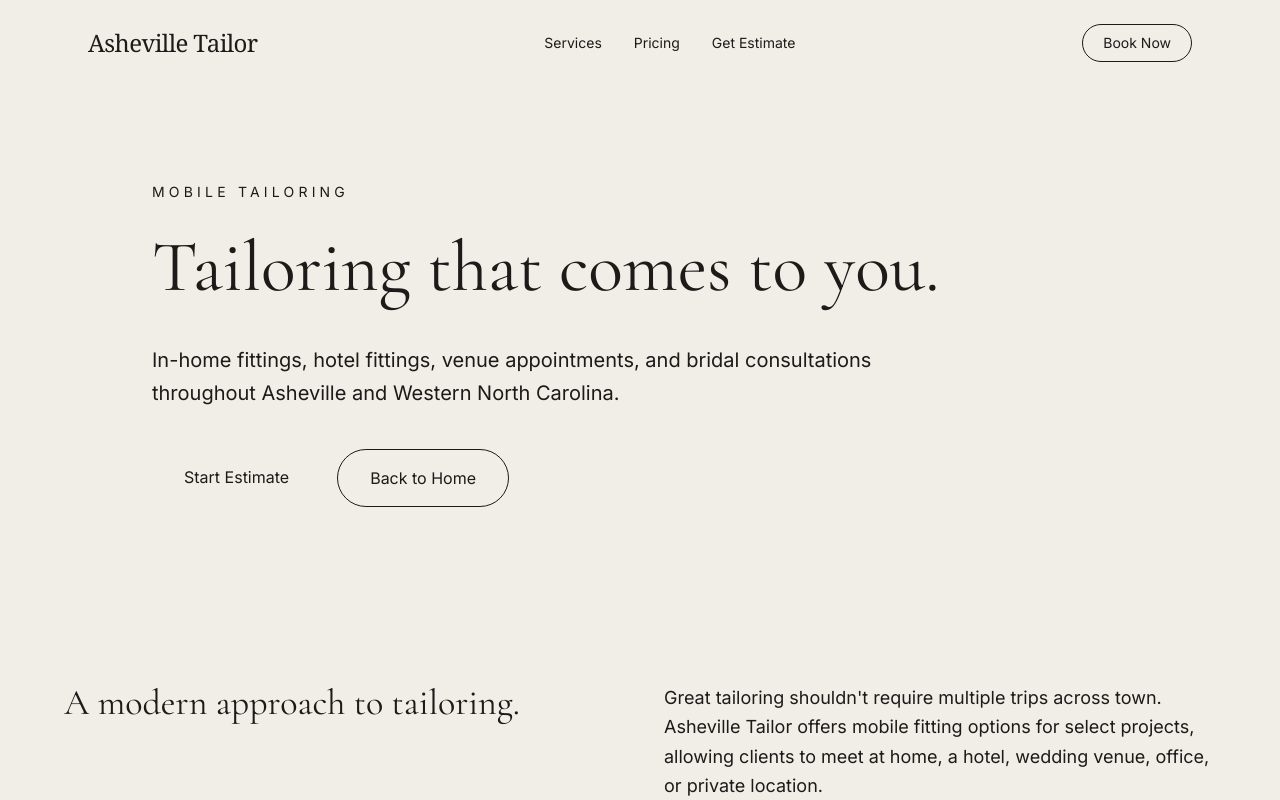
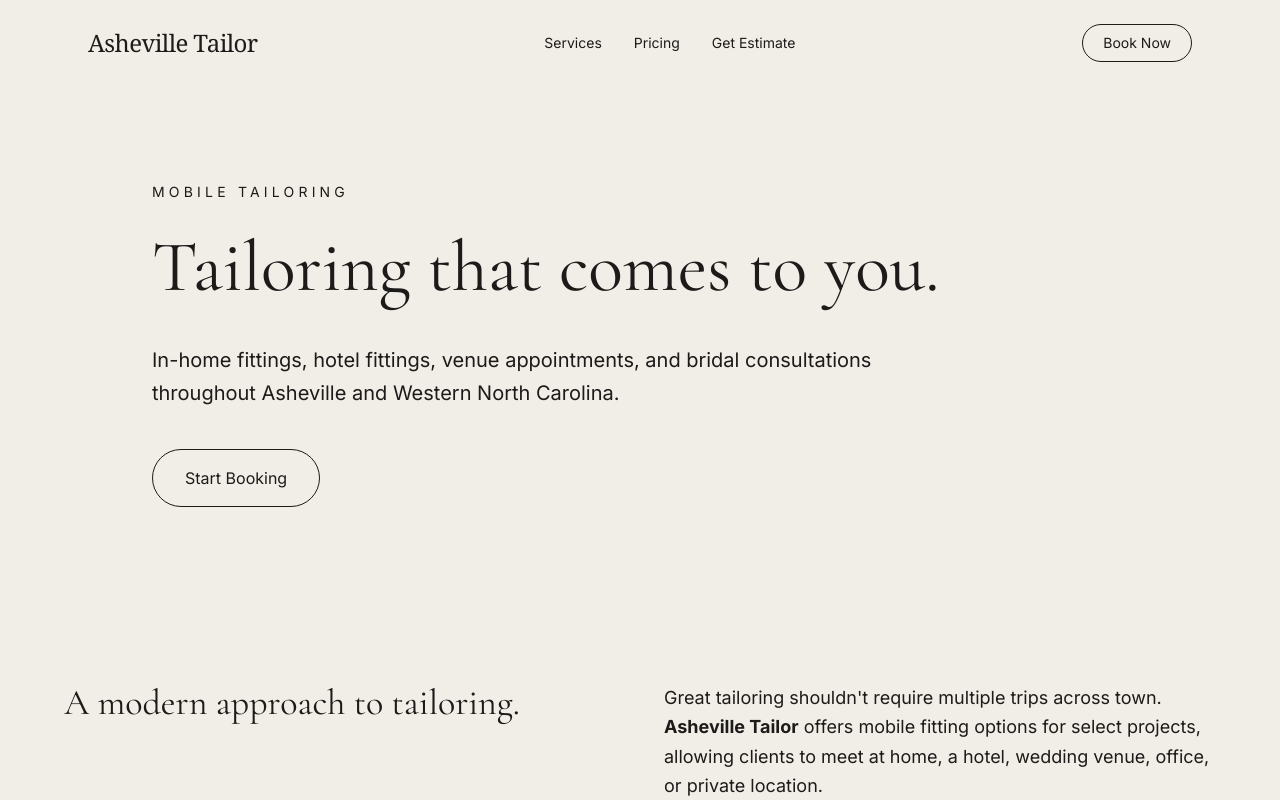
Before and after one commit to melissashayrobinson/asheville-tailor, a Next.js app: page /mobile-tailor-asheville in a window 1280 px wide. Shown: the top 800 px of the page. Built offline with nearby package versions, Linux system fonts and the light colour scheme.

Commit message:
new seo page

```diff
--- a/app/mobile-tailor-asheville/page.tsx
+++ b/app/mobile-tailor-asheville/page.tsx
@@ -1,5 +1,4 @@
 import type { Metadata } from "next";
-import Link from "next/link";
 import EstimateWizard from "../components/EstimateWizard";
 
 export const metadata: Metadata = {
@@ -30,18 +29,12 @@ export default function MobileTailorAsheville() {
 
         <div className="mt-10 flex flex-wrap gap-4">
           <a
-            href="#estimate-wizard"
-            className="rounded-full bg-ink px-8 py-4 text-linen transition hover:opacity-90"
+            href="#estimate"
+            className="rounded-full border border-ink/15 px-8 py-4 transition hover:bg-ink/5"
           >
-            Start Estimate
+            Start Booking
           </a>
 
-          <Link
-            href="/"
-            className="rounded-full border border-ink/15 px-8 py-4 transition hover:bg-ink/5"
-          >
-            Back to Home
-          </Link>
         </div>
       </section>
 
@@ -55,16 +48,11 @@ export default function MobileTailorAsheville() {
 
           <div className="space-y-6 text-lg leading-relaxed text-ink/70">
             <p>
-              Great tailoring shouldn't require multiple trips across town.
-              Asheville Tailor offers mobile fitting options for select
-              projects, allowing clients to meet at home, a hotel, wedding
-              venue, office, or private location.
+              Great tailoring shouldn't require multiple trips across town. <strong>Asheville&nbsp;Tailor</strong> offers mobile fitting options for select projects, allowing clients to meet at home, a hotel, wedding venue, office, or private location.
             </p>
 
             <p>
-              This service is especially helpful for destination weddings,
-              busy professionals, bridal parties, and clients managing tight
-              event schedules.
+              This service is especially helpful for destination weddings, busy professionals, bridal parties, and clients managing tight event schedules.
             </p>
           </div>
         </div>
@@ -89,7 +77,7 @@ export default function MobileTailorAsheville() {
           ].map((item) => (
             <div
               key={item}
-              className="rounded-3xl border border-ink/10 p-6"
+              className="rounded-sm border border-ink/10 p-6"
             >
               {item}
             </div>
--- a/app/wedding-dress-alterations-asheville/page.tsx
+++ b/app/wedding-dress-alterations-asheville/page.tsx
@@ -1,5 +1,4 @@
 import type { Metadata } from "next";
-import Link from "next/link";
 import EstimateWizard from "../components/EstimateWizard";
 
 export const metadata: Metadata = {
--- a/middleware.ts
+++ b/proxy.ts
@@ -1,6 +1,6 @@
 import { NextRequest, NextResponse } from "next/server";
 
-export function middleware(req: NextRequest) {
+export function proxy(req: NextRequest) {
   if (!req.nextUrl.pathname.startsWith("/admin")) {
     return NextResponse.next();
   }
```
